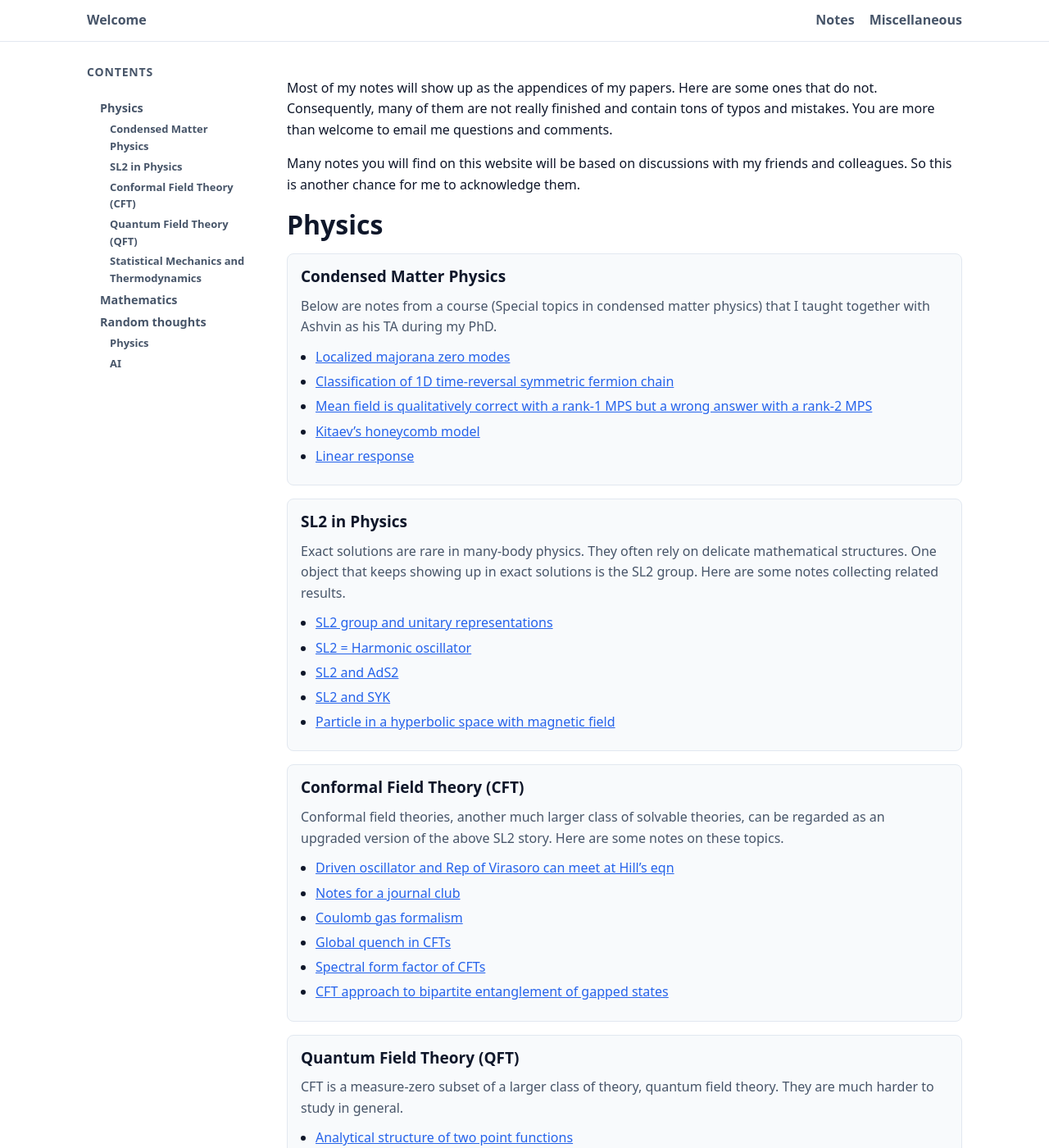
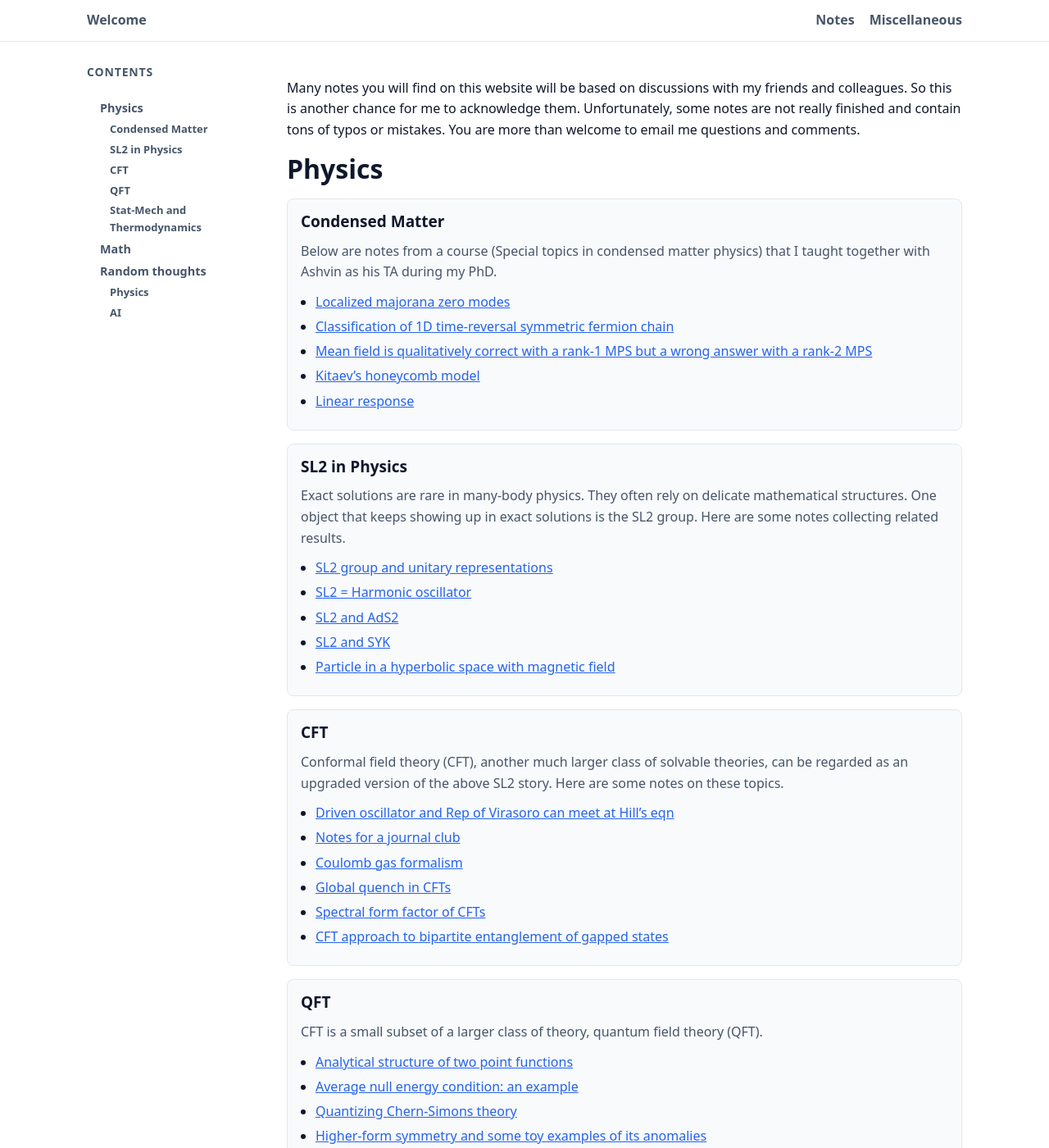
Before and after one commit to ruihuafan/ruihuafan.github.io, a Jekyll site: the page built from notes.md, in a window 1280 px wide and 1400 px high. Shown: the whole window at 82% size. Built offline with Jekyll 4.4.1, drawn with Linux system fonts in a browser that asks for light colours; some of the changed text lies outside the part shown.

Commit message:
change notes

```diff
--- a/notes.md
+++ b/notes.md
@@ -5,16 +5,14 @@ toc: true
 toc_selector: "h1, h2"
 ---
 
-Most of my notes will show up as the appendices of my papers. Here are some ones that do not. Consequently, many of them are not really finished and contain tons of typos and mistakes. You are more than welcome to email me questions and comments.
-
-Many notes you will find on this website will be based on discussions with my friends and colleagues. So this is another chance for me to acknowledge them.
+Many notes you will find on this website will be based on discussions with my friends and colleagues. So this is another chance for me to acknowledge them. Unfortunately, some notes are not really finished and contain tons of typos or mistakes. You are more than welcome to email me questions and comments.
 
 # Physics
 
 <div class="notes-grid notes-grid-single" markdown="1">
 <section class="notes-group" markdown="1">
 
-## Condensed Matter Physics
+## Condensed Matter
 
 Below are notes from a course (Special topics in condensed matter physics) that I taught together with Ashvin as his TA during my PhD.
 
@@ -40,9 +38,9 @@ Exact solutions are rare in many-body physics. They often rely on delicate mathe
 </section>
 <section class="notes-group" markdown="1">
 
-## Conformal Field Theory (CFT)
+## CFT
 
-Conformal field theories, another much larger class of solvable theories, can be regarded as an upgraded version of the above SL2 story. Here are some notes on these topics.
+Conformal field theory (CFT), another much larger class of solvable theories, can be regarded as an upgraded version of the above SL2 story. Here are some notes on these topics.
 
 - [Driven oscillator and Rep of Virasoro can meet at Hill's eqn](/notes/CFTs/hill_eqn_coadjoint_orbit.pdf)
 - [Notes for a journal club](/notes/CFTs/CFTNote2018.pdf)
@@ -54,9 +52,9 @@ Conformal field theories, another much larger class of solvable theories, can be
 </section>
 <section class="notes-group" markdown="1">
 
-## Quantum Field Theory (QFT)
+## QFT
 
-CFT is a measure-zero subset of a larger class of theory, quantum field theory. They are much harder to study in general.
+CFT is a small subset of a larger class of theory, quantum field theory (QFT).
 
 - [Analytical structure of two point functions](/notes/QFT/2pt_function.pdf)
 - [Average null energy condition: an example](/notes/QFT/ANEC.pdf)
@@ -66,7 +64,7 @@ CFT is a measure-zero subset of a larger class of theory, quantum field theory.
 </section>
 <section class="notes-group" markdown="1">
 
-## Statistical Mechanics and Thermodynamics
+## Stat-Mech and Thermodynamics
 
 - [Probabilities](/notes/course_notes/probability.pdf)
 - [Free quantum gases](/notes/course_notes/free_quantum_gas.pdf)
@@ -75,7 +73,7 @@ CFT is a measure-zero subset of a larger class of theory, quantum field theory.
 </section>
 </div>
 
-# Mathematics
+# Math
 
 <div class="notes-grid notes-grid-single" markdown="1">
 <section class="notes-group" markdown="1">
```
